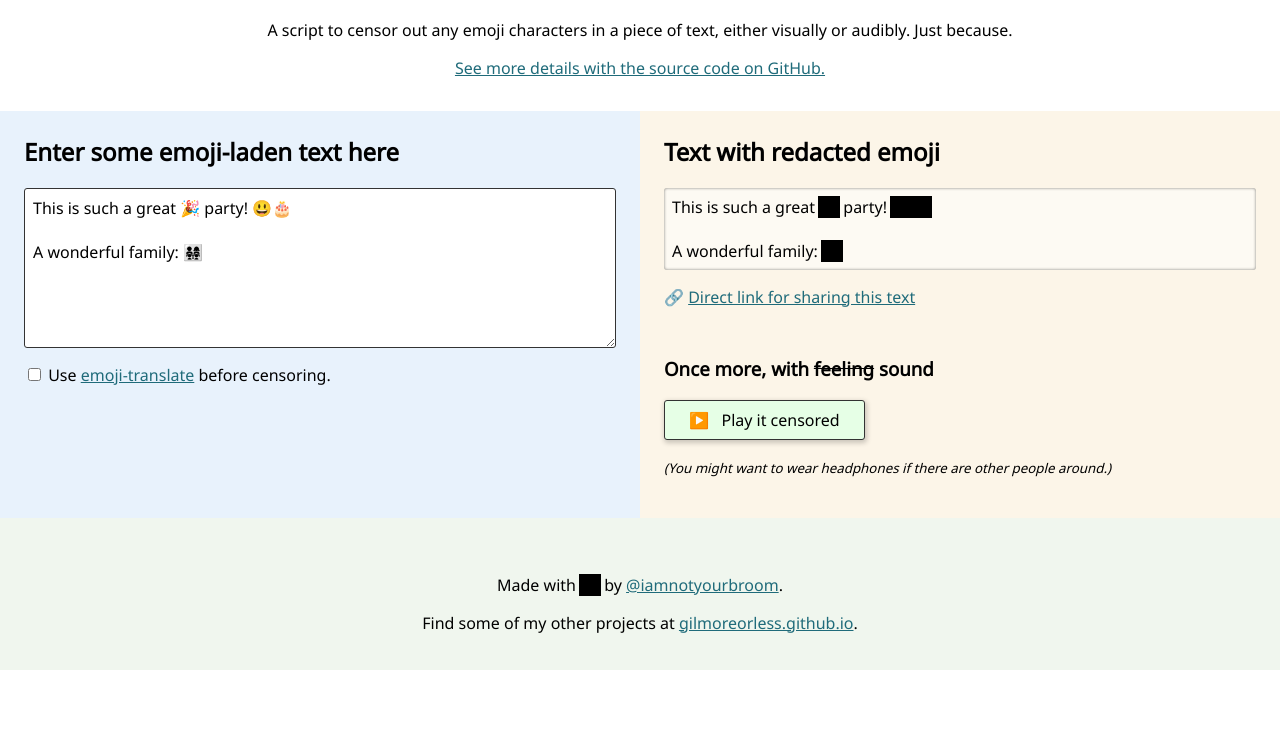
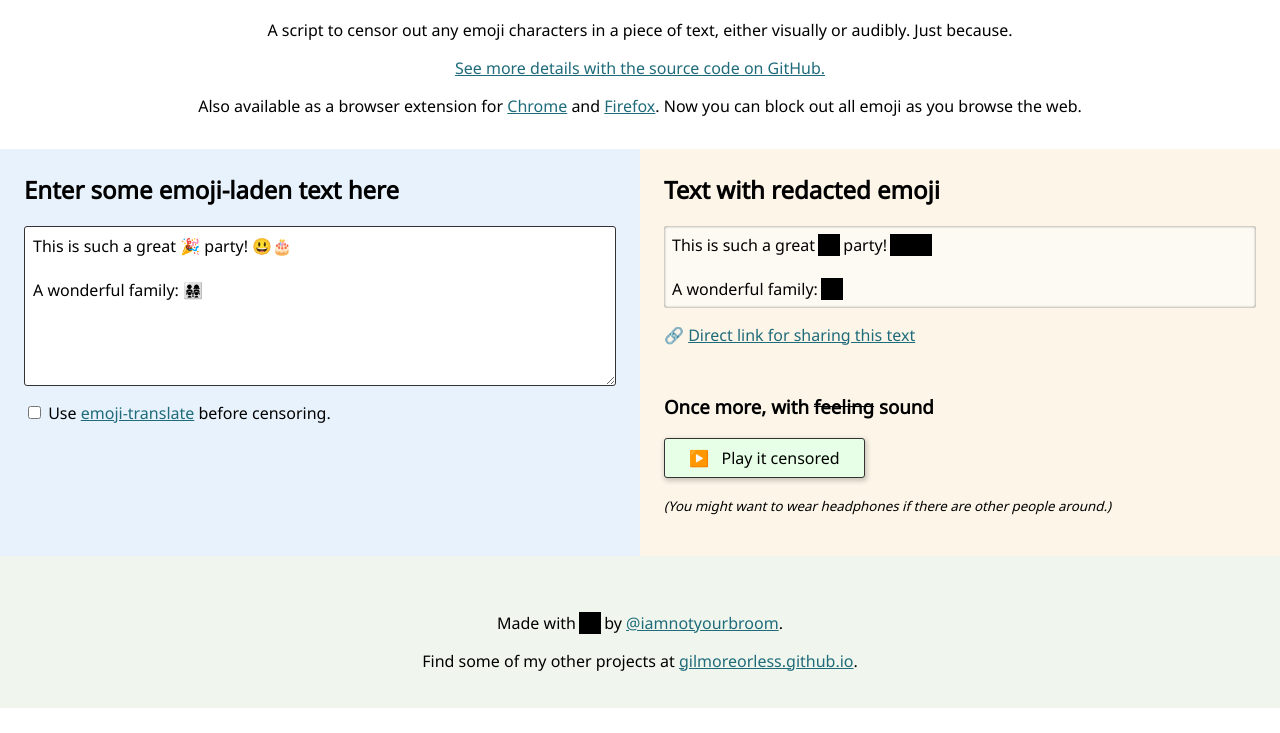
Before and after one commit to gilmoreorless/emoji-censor, a browser extension: page index.html in a window 1280 px wide. Shown: the part 67-800 px from the top of the page. Drawn offline with Linux system fonts and the light colour scheme.

Commit message:
Added links to Chrome Web Store and Mozilla Add-ons

```diff
--- a/index.html
+++ b/index.html
@@ -11,6 +11,11 @@
 	<h1>Emoji 🚫 Censor</h1>
 	<p class="subtitle">A script to censor out any emoji characters in a piece of text, either visually or audibly. Just because.</p>
 	<p class="subtitle"><a href="https://github.com/gilmoreorless/emoji-censor">See more details with the source code on GitHub.</a></p>
+	<p class="subtitle extensions">Also available as a browser extension for
+		<a href="https://chrome.google.com/webstore/detail/emoji-censor/heceohcbaahlibmaeheomnkpmhnggnld">Chrome</a>
+		and <a href="https://addons.mozilla.org/addon/emoji-censor/">Firefox</a>.
+		Now you can block out all emoji as you browse the web.
+	</p>
 
 	<div class="split">
 		<section class="input-container">
```
Also changed, not shown: 2 other files.
